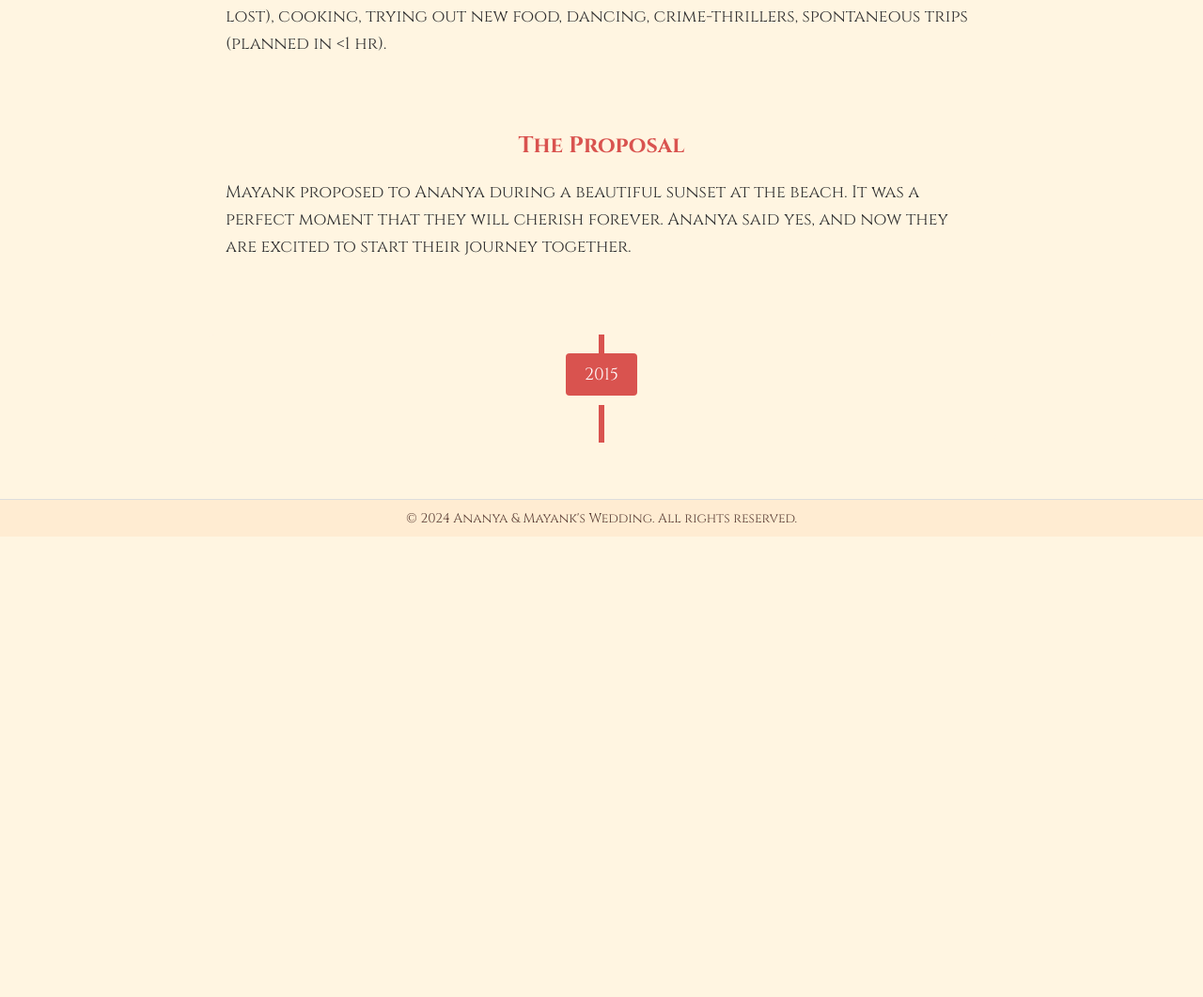
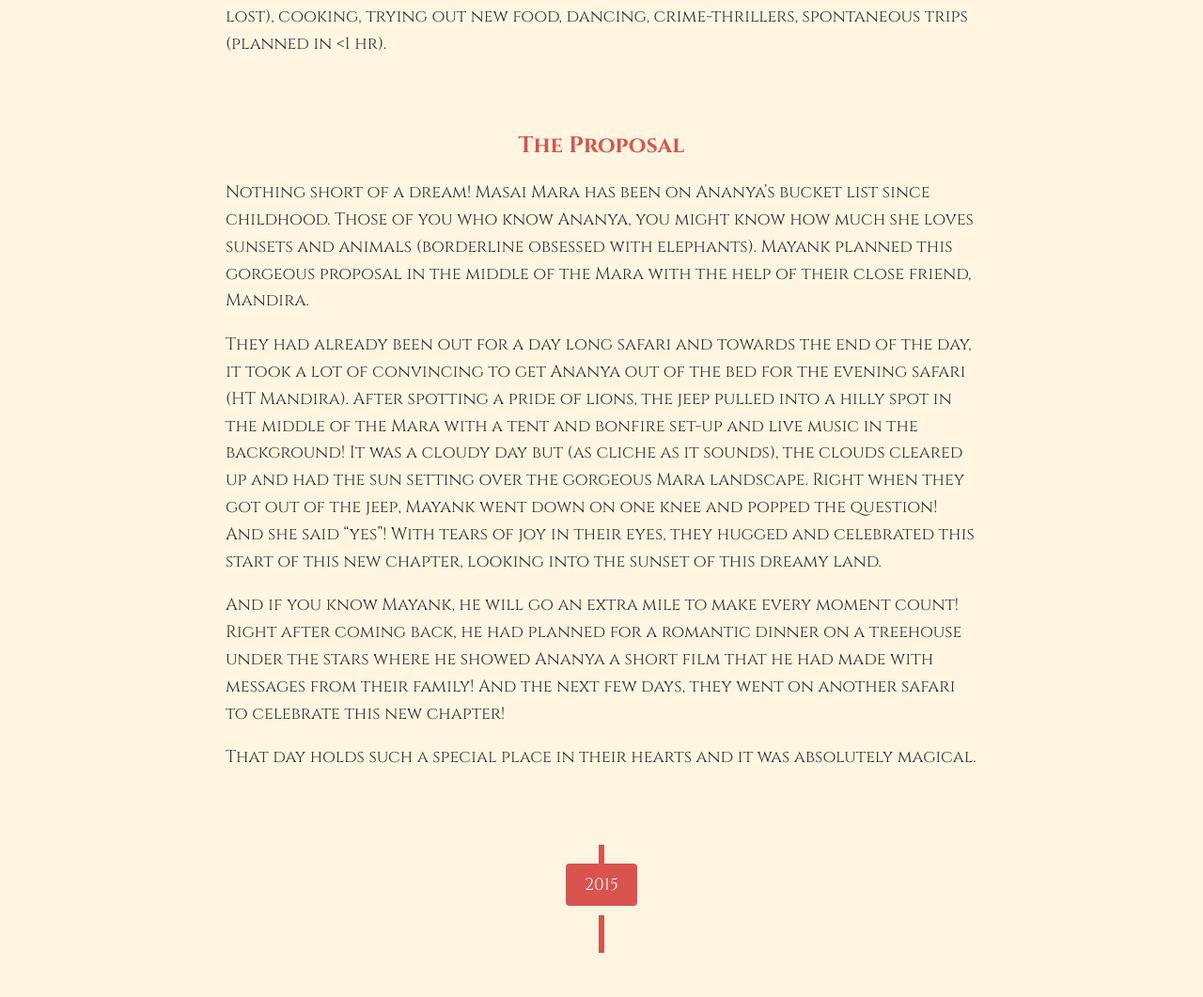
Before and after one commit to mayank26saxena/wedding-website, a Flask app: page /our_story in a window 1280 px wide. Shown: the part 673-1734 px from the top of the page at 94% size. Before the commit the page ends 1244 px from the top, so only its background shows below. Run offline with Flask 2, Linux system fonts and the light colour scheme.

Commit message:
Add text for OurStory::Proposal section

```diff
--- a/templates/our_story.html
+++ b/templates/our_story.html
@@ -163,7 +163,16 @@
     <div class="section-container">
         <h2>The Proposal</h2>
         <p>
-            Mayank proposed to Ananya during a beautiful sunset at the beach. It was a perfect moment that they will cherish forever. Ananya said yes, and now they are excited to start their journey together.
+            Nothing short of a dream! Masai Mara has been on Ananya’s bucket list since childhood. Those of you who know Ananya, you might know how much she loves sunsets and animals (borderline obsessed with elephants). Mayank planned this gorgeous proposal in the middle of the Mara with the help of their close friend, Mandira.
+        </p>
+        <p>
+            They had already been out for a day long safari and towards the end of the day, it took a lot of convincing to get Ananya out of the bed for the evening safari (HT Mandira).  After spotting a pride of lions, the jeep pulled into a hilly spot in the middle of the Mara with a tent and bonfire set-up and live music in the background! It was a cloudy day but (as cliche as it sounds), the clouds cleared up and had the sun setting over the gorgeous Mara landscape. Right when they got out of the jeep, Mayank went down on one knee and popped the question! And she said “yes”! With tears of joy in their eyes, they hugged and celebrated this start of this new chapter, looking into the sunset of this dreamy land.
+        </p>
+        <p>
+            And if you know Mayank, he will go an extra mile to make every moment count! Right after coming back, he had planned for a romantic dinner on a treehouse under the stars where he showed Ananya a short film that he had made with messages from their family! And the next few days, they went on another safari to celebrate this new chapter!
+        </p>
+        <p>
+            That day holds such a special place in their hearts and it was absolutely magical.
         </p>
     </div>
 
```
